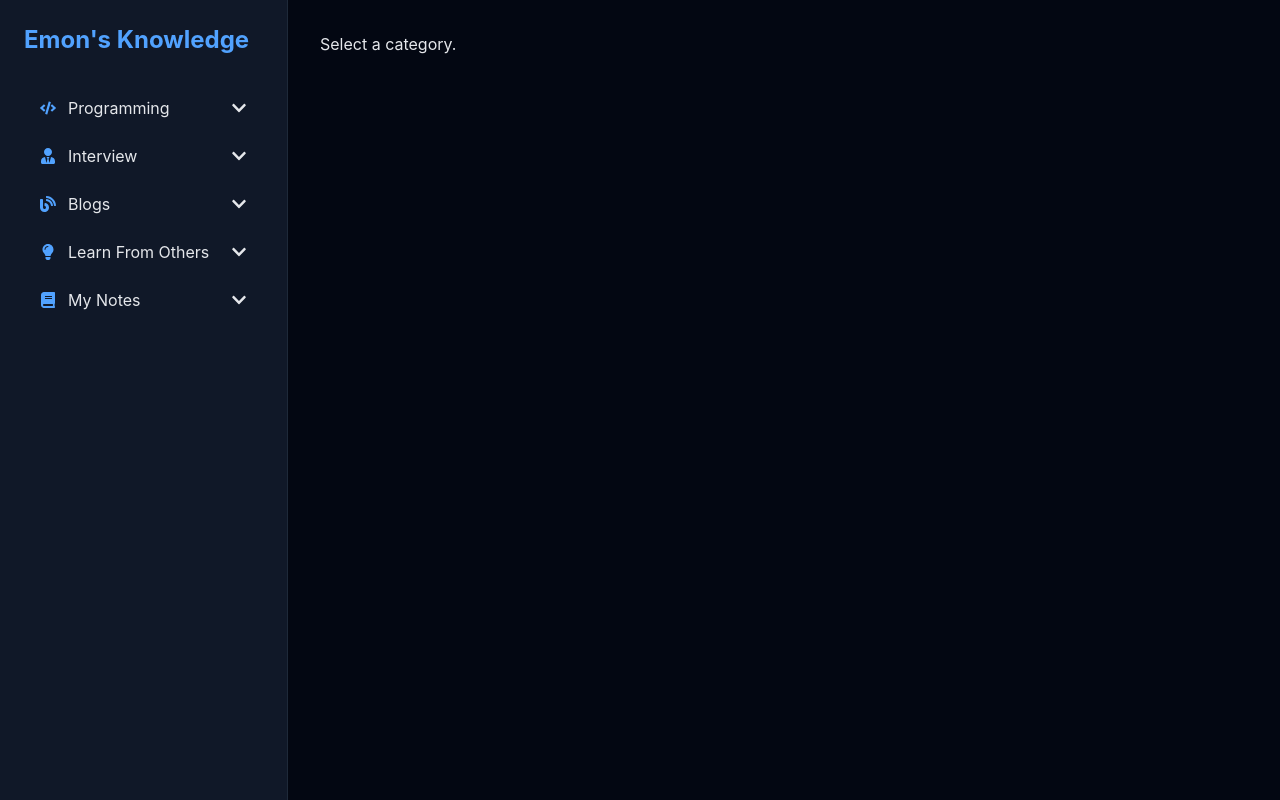
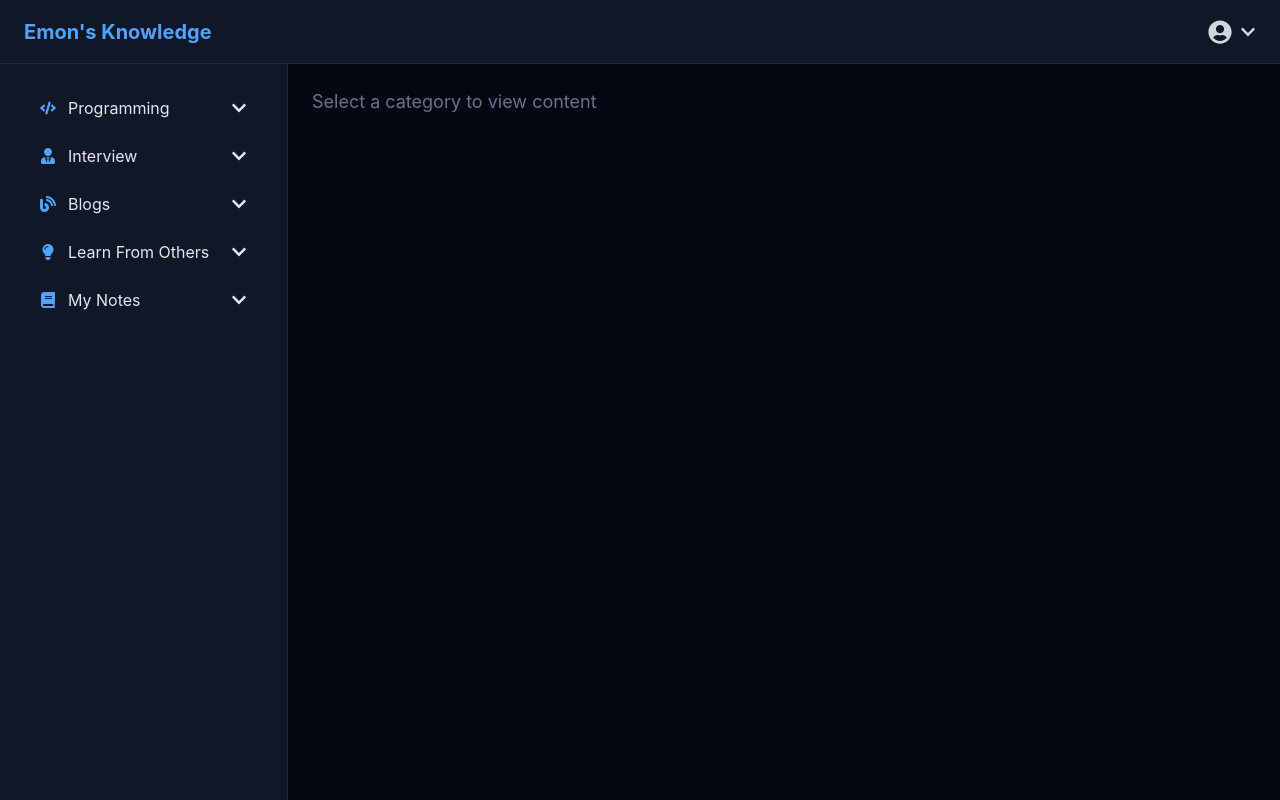
Before and after one commit to emonmahdi/personal-content-app, a React (Vite) app: page / in a window 1280 px wide. Built offline with nearby package versions, Linux system fonts and the light colour scheme.

Commit message:
content fetch from server done

```diff
--- a/package.json
+++ b/package.json
@@ -11,6 +11,7 @@
   },
   "dependencies": {
     "@tailwindcss/vite": "^4.2.0",
+    "axios": "^1.13.5",
     "react": "^19.2.0",
     "react-dom": "^19.2.0",
     "react-icons": "^5.5.0",
--- a/src/api/contentApi.js
+++ b/src/api/contentApi.js
@@ -1,4 +1,4 @@
-const dummyDatabase = [
+/* const dummyDatabase = [
     { id: 1, category: "react", title: "React useMemo", description: "Optimize performance." },
     { id: 2, category: "react", title: "React Context", description: "Global state management." },
     { id: 3, category: "javascript", title: "JS Closures", description: "Lexical scope concept." },
@@ -16,3 +16,56 @@ const dummyDatabase = [
       }, 700);
     });
   };
+ */
+
+/* export const fetchContentByCategory = async (category) => {
+  try {
+    const response = await fetch(
+      `http://localhost:5000/api/content?category=${category}`
+    );
+
+    if (!response.ok) {
+      return [];
+    }
+
+    const result = await response.json();
+
+    // VERY IMPORTANT SAFETY CHECK
+    return Array.isArray(result?.data) ? result.data : [];
+  } catch (error) {
+    console.error("Fetch error:", error);
+    return [];
+  }
+}; */
+/*
+
+  import axios from "axios";
+
+export const fetchContentByCategory = async (category) => {
+  const res = await axios.get(
+    `http://localhost:5000/api/content?category=${category}`
+  );
+  return res.data;
+};
+
+  */
+
+export const fetchContentByCategory = async (category) => {
+  try {
+    const response = await fetch(
+      `http://localhost:5000/api/content?category=${category}`
+    );
+
+    if (!response.ok) {
+      return [];
+    }
+
+    const result = await response.json();
+
+    // RETURN DIRECT ARRAY
+    return Array.isArray(result) ? result : [];
+  } catch (error) {
+    console.error("Fetch error:", error);
+    return [];
+  }
+};
--- a/src/components/layout/ContentArea.jsx
+++ b/src/components/layout/ContentArea.jsx
@@ -1,35 +1,72 @@
 /* eslint-disable react-hooks/set-state-in-effect */
 import { useEffect, useState } from "react";
 import { fetchContentByCategory } from "../../api/contentApi";
-import Card from "../ui/Card";
 
 const ContentArea = ({ selected }) => {
   const [data, setData] = useState([]);
   const [loading, setLoading] = useState(false);
 
   useEffect(() => {
-    if (!selected) return;
+    if (!selected) {
+      setData([]);
+      return;
+    }
 
-    setLoading(true);
+    const loadData = async () => {
+      setLoading(true);
+      const result = await fetchContentByCategory(selected);
+      setData(result || []);
+      setLoading(false);
+    };
 
-    fetchContentByCategory(selected)
-      .then((res) => setData(res))
-      .finally(() => setLoading(false));
+    loadData();
+  }, [selected]);
+
+  useEffect(() => {
+    console.log("Selected Category:", selected);
   }, [selected]);
 
   return (
-    <div className="flex-1 p-8 bg-gray-950 text-gray-200 overflow-y-auto">
-      {!selected && <p>Select a category.</p>}
-
-      {loading && <p className="text-blue-400">Loading...</p>}
-
-      {!loading && data.length === 0 && selected && (
-        <p>No content found.</p>
+    <div className="flex-1 p-6 overflow-y-auto text-gray-200">
+      {!selected && (
+        <div className="text-gray-500 text-lg">
+          Select a category to view content
+        </div>
       )}
 
-      <div className="grid md:grid-cols-2 gap-6">
-        {data.map((item) => (
-          <Card key={item.id} item={item} />
+      {loading && <div>Loading...</div>}
+
+      {!loading && selected && data?.length === 0 && (
+        <div>No content found for this category.</div>
+      )}
+
+      <div className="grid gap-4">
+        {data?.map((item) => (
+          <div
+            key={item._id}
+            className="bg-gray-900 p-4 rounded-lg border border-gray-800"
+          >
+            <h2 className="text-xl font-semibold text-blue-400">
+              {item.title}
+            </h2>
+
+            <p className="text-gray-400 mt-2">{item.description}</p>
+
+            <div className="text-sm text-gray-500 mt-3 flex justify-between">
+              <span>Author: {item.author}</span>
+              <span>
+                {item.createdAt
+                  ? new Date(item.createdAt).toLocaleDateString()
+                  : ""}
+              </span>
+            </div>
+
+            {item.reference && (
+              <div className="text-xs text-gray-600 mt-2">
+                Ref: {item.reference}
+              </div>
+            )}
+          </div>
         ))}
       </div>
     </div>
--- a/src/components/layout/DashboardLayout.jsx
+++ b/src/components/layout/DashboardLayout.jsx
@@ -1,6 +1,7 @@
 import { useState, useCallback } from "react";
 import Sidebar from "./Sidebar";
 import ContentArea from "./ContentArea";
+import Header from "./Header";
 
 const DashboardLayout = () => {
   const [selected, setSelected] = useState(null);
@@ -10,9 +11,15 @@ const DashboardLayout = () => {
   }, []);
 
   return (
-    <div className="flex h-screen bg-gray-950">
-      <Sidebar onSelect={handleSelect} active={selected} />
-      <ContentArea selected={selected} />
+    <div className="flex flex-col h-screen bg-gray-950">
+      {/* Top Navbar */}
+      <Header />
+
+      {/* Main Body */}
+      <div className="flex flex-1 overflow-hidden">
+        <Sidebar onSelect={handleSelect} active={selected} />
+        <ContentArea selected={selected} />
+      </div>
     </div>
   );
 };
--- a/src/components/layout/Header.jsx
+++ b/src/components/layout/Header.jsx
@@ -0,0 +1,58 @@
+import { useState, useRef, useEffect } from "react";
+import { FaUserCircle, FaChevronDown } from "react-icons/fa";
+
+const Header = () => {
+  const [open, setOpen] = useState(false);
+  const dropdownRef = useRef();
+
+  // Close dropdown when clicking outside
+  useEffect(() => {
+    const handleClickOutside = (e) => {
+      if (dropdownRef.current && !dropdownRef.current.contains(e.target)) {
+        setOpen(false);
+      }
+    };
+
+    document.addEventListener("mousedown", handleClickOutside);
+    return () => document.removeEventListener("mousedown", handleClickOutside);
+  }, []);
+
+  return (
+    <header className="h-16 bg-gray-900 border-b border-gray-800 flex items-center justify-between px-6">
+      {/* Left Logo */}
+      <div className="text-xl font-bold text-blue-400">Emon's Knowledge</div>
+
+      {/* Right Profile Section */}
+      <div className="relative" ref={dropdownRef}>
+        <button
+          onClick={() => setOpen(!open)}
+          className="flex items-center gap-2 text-gray-300 hover:text-white transition"
+        >
+          <FaUserCircle className="text-2xl" />
+          <FaChevronDown
+            className={`transition-transform duration-300 ${
+              open ? "rotate-180" : ""
+            }`}
+          />
+        </button>
+
+        {/* Dropdown */}
+        {open && (
+          <div className="absolute right-0 mt-3 w-48 bg-gray-800 rounded-lg shadow-lg border border-gray-700 overflow-hidden">
+            <button className="w-full text-left px-4 py-2 hover:bg-gray-700 transition">
+              Admin Panel
+            </button>
+            <button className="w-full text-left px-4 py-2 hover:bg-gray-700 transition">
+              Settings
+            </button>
+            <button className="w-full text-left px-4 py-2 hover:bg-red-600 hover:text-white transition">
+              Logout
+            </button>
+          </div>
+        )}
+      </div>
+    </header>
+  );
+};
+
+export default Header;
--- a/src/components/layout/Sidebar.jsx
+++ b/src/components/layout/Sidebar.jsx
@@ -4,10 +4,6 @@ import SidebarItem from "./SidebarItem";
 const Sidebar = ({ onSelect, active }) => {
   return (
     <div className="w-72 h-full bg-gray-900 text-gray-200 p-6 border-r border-gray-800 overflow-y-auto">
-      <h1 className="text-2xl font-bold mb-8 text-blue-400">
-        Emon's Knowledge
-      </h1>
-
       {menuData.map((category) => (
         <SidebarItem
           key={category.id}
```
Also changed, not shown: 1 other file (tests, documents, lock files or other folders).
